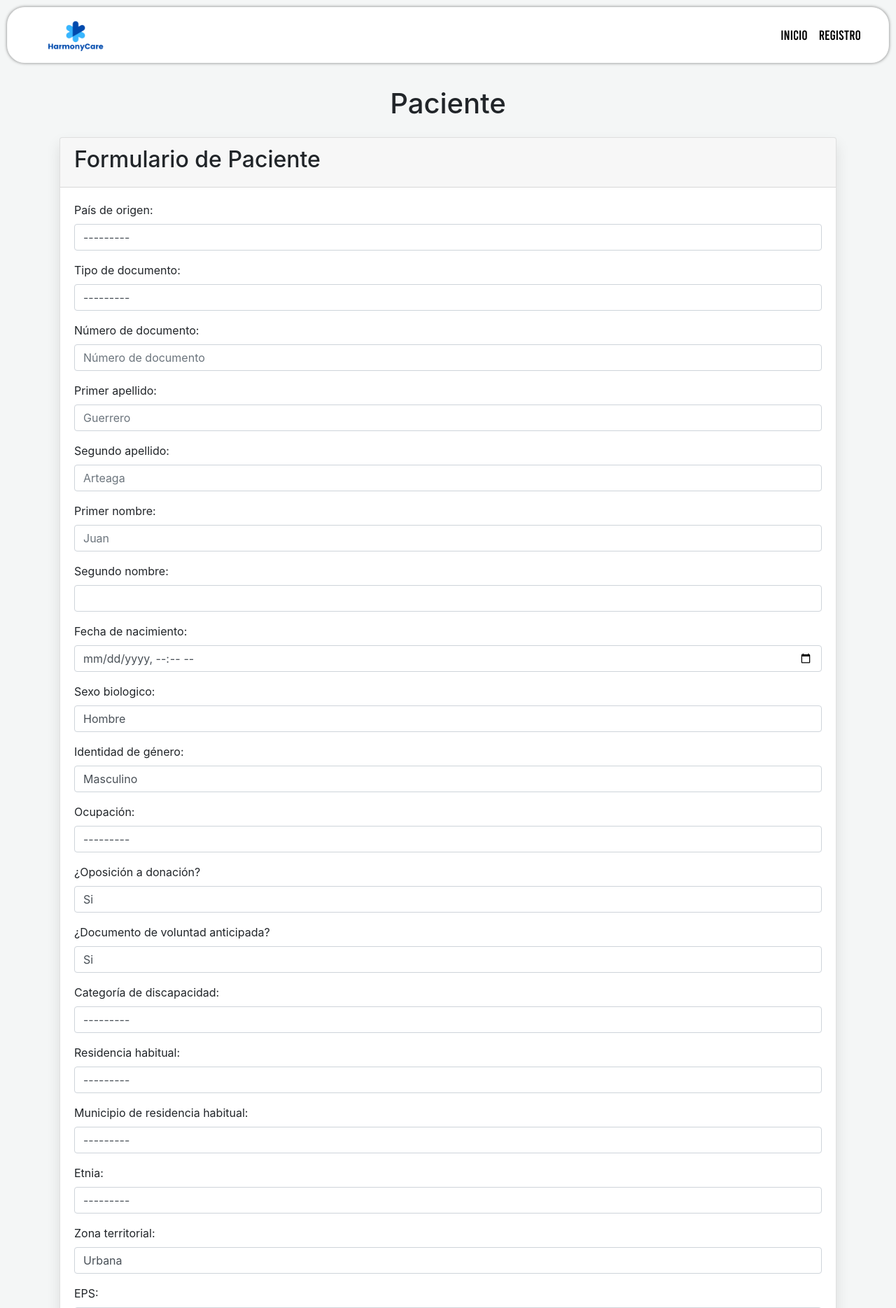
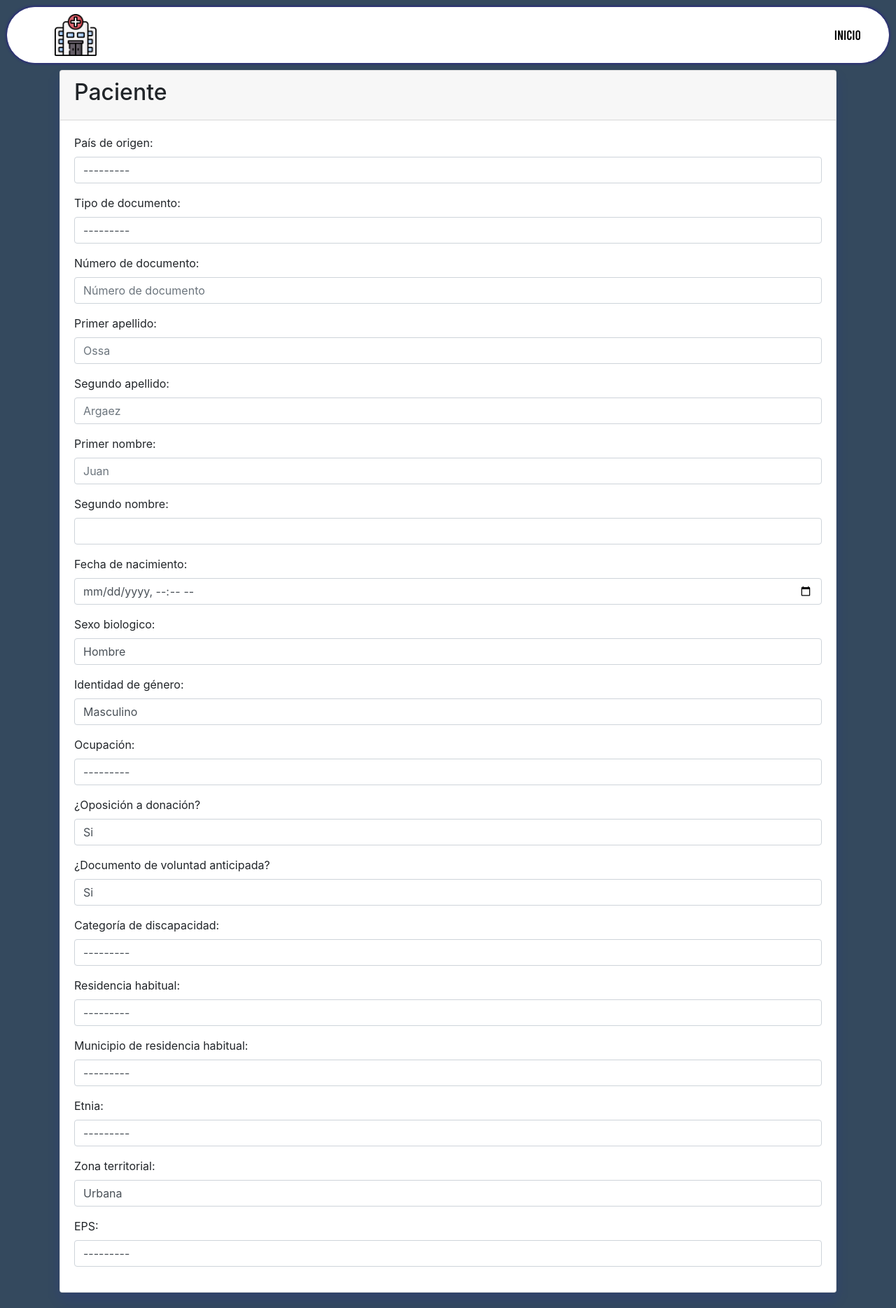
Before and after one commit to jgarteag/django-project, a Django app: page /pacient/ in a window 1280 px wide. Shown: the top 1869 px of the page at 70% size. Run offline with Django 3.2, Linux system fonts and the light colour scheme; data that the repository does not hold is empty; some libraries are stand-ins or nearby versions.

Commit message:
chore: Update patient form placeholders and landing page styling

```diff
--- a/myproject/patients/forms.py
+++ b/myproject/patients/forms.py
@@ -60,7 +60,7 @@
             'last_name': forms.TextInput(
                 attrs={
                     'class': 'form-control',
-                    'placeholder': 'Guerrero',
+                    'placeholder': 'Ossa',
                     'minlength': '2',
                     'maxlength': '60',
                     'pattern': '[A-Za-z]*',
@@ -70,7 +70,7 @@
             'surname': forms.TextInput(
                 attrs={
                     'class': 'form-control',
-                    'placeholder': 'Arteaga',
+                    'placeholder': 'Argaez',
                     'minlength': '2',
                     'maxlength': '60',
                     'pattern': '[A-Za-z]*',
--- a/myproject/static/css/style.css
+++ b/myproject/static/css/style.css
@@ -7,24 +7,16 @@
     font-family: bebas;
     height: 80px;
     border: 0.1px solid #F8F9F9;
-    border-radius: 25px;
+    border-radius: 100px;
     padding: 5px;
     margin: 10px;
     background-color: #F8F9F9;
-    box-shadow: 0 0 4px rgba(0,0,0,0.5);
+    box-shadow: 0 0 4px rgb(30, 11, 150);
 }
 
 .footer-content {
     width: 100%;
     text-align: center;
-}
-
-img:hover {
-    transition-delay: 0.3;
-    transition:all .3s ease-in-out;
-    filter: blur(1px);
-    -webkit-transform:scale(0.9);
-    transform:scale(0.9);
 }
 
 .navbar .navbar-nav .nav-link:hover {
@@ -43,7 +35,7 @@
 .card {
     background-color: #ECF0F1;
     transition: all 0.3s ease;
-    box-shadow: 0px 10px 20px rgba(0, 0, 0, 0.1);
+    box-shadow: 0px 10px 20px rgba(23, 12, 241, 0.1);
 }
 .card:hover {
     box-shadow: 0px 5px 10px rgba(0, 0, 0, 0.2);
--- a/myproject/templates/layouts/partials/menu.html
+++ b/myproject/templates/layouts/partials/menu.html
@@ -3,7 +3,7 @@
 <nav class="navbar navbar-expand-lg bg-white">
     <div class="container-fluid">
         <a href="{% url 'index' %}" class="nav-link active">
-            <img src="{% static 'img/log_harmony.png' %}" alt="Logo" class="logo" width="100">
+            <img src="{% static 'img/hospital.png' %}" alt="Logo" class="logo" width="60" style="margin-left: 20px;">
         </a>
       <button class="navbar-toggler" type="button" data-bs-toggle="collapse" data-bs-target="#navbarNavAltMarkup" aria-controls="navbarNavAltMarkup" aria-expanded="false" aria-label="Toggle navigation">
         <span class="navbar-toggler-icon"></span>
@@ -11,7 +11,6 @@
       <div class="collapse navbar-collapse justify-content-end" id="navbarNavAltMarkup">
         <div class="navbar-nav">
             <a class="nav-link active" aria-current="page" href="{% url 'index' %}">Inicio</a>
-            <a class="nav-link active" aria-current="page" href="{% url 'pacient' %}">Registro</a>
         </div>
       </div>
     </div>
--- a/myproject/templates/pacient.html
+++ b/myproject/templates/pacient.html
@@ -8,7 +8,7 @@
     <link rel="stylesheet" href="https://stackpath.bootstrapcdn.com/bootstrap/4.3.1/css/bootstrap.min.css">
     <style>
         body {
-            background-color: #F4F6F6;
+            background-color: #34495E;
         }
     </style>
 {% endblock %}
@@ -17,12 +17,11 @@
 
 {% block content %}
 <div class="container mb-5">
-    <h1 class="text-center my-4">Paciente</h1>
     <form method="post">
         {% csrf_token %}
         <div class="card mb-4">
             <div class="card-header">
-                <h2>Formulario de Paciente</h2>
+                <h2>Paciente</h2>
             </div>
             <div class="card-body">
                 {{ pacient_form.as_p }}
@@ -30,14 +29,14 @@
         </div>
         <div class="card mb-4">
             <div class="card-header">
-                <h2>Formulario de Contacto con el Servicio de Salud</h2>
+                <h2>Contacto con el Servicio de Salud</h2>
             </div>
             <div class="card-body">
                 {{ contact_form.as_p }}
             </div>
         </div>
-        <button type="submit" class="btn btn-success">
-            <img src="{% static 'img/save.png' %}" alt="Guardar" style="width: 40px; height: 40px;">
+        <button type="submit" class="btn btn-primary">
+            <img src="{% static 'img/guardar.png' %}" alt="Guardar" style="width: 40px; height: 40px;">
         </button>
     </form>
 </div>
```
Also changed, not shown: myproject/templates/index.html (+18 -8 lines), myproject/static/img/animacion.gif (added), myproject/static/img/guardar.png (added), myproject/static/img/hospital.png (added), myproject/static/img/log_harmony.png (deleted), myproject/static/img/save.png (deleted).
